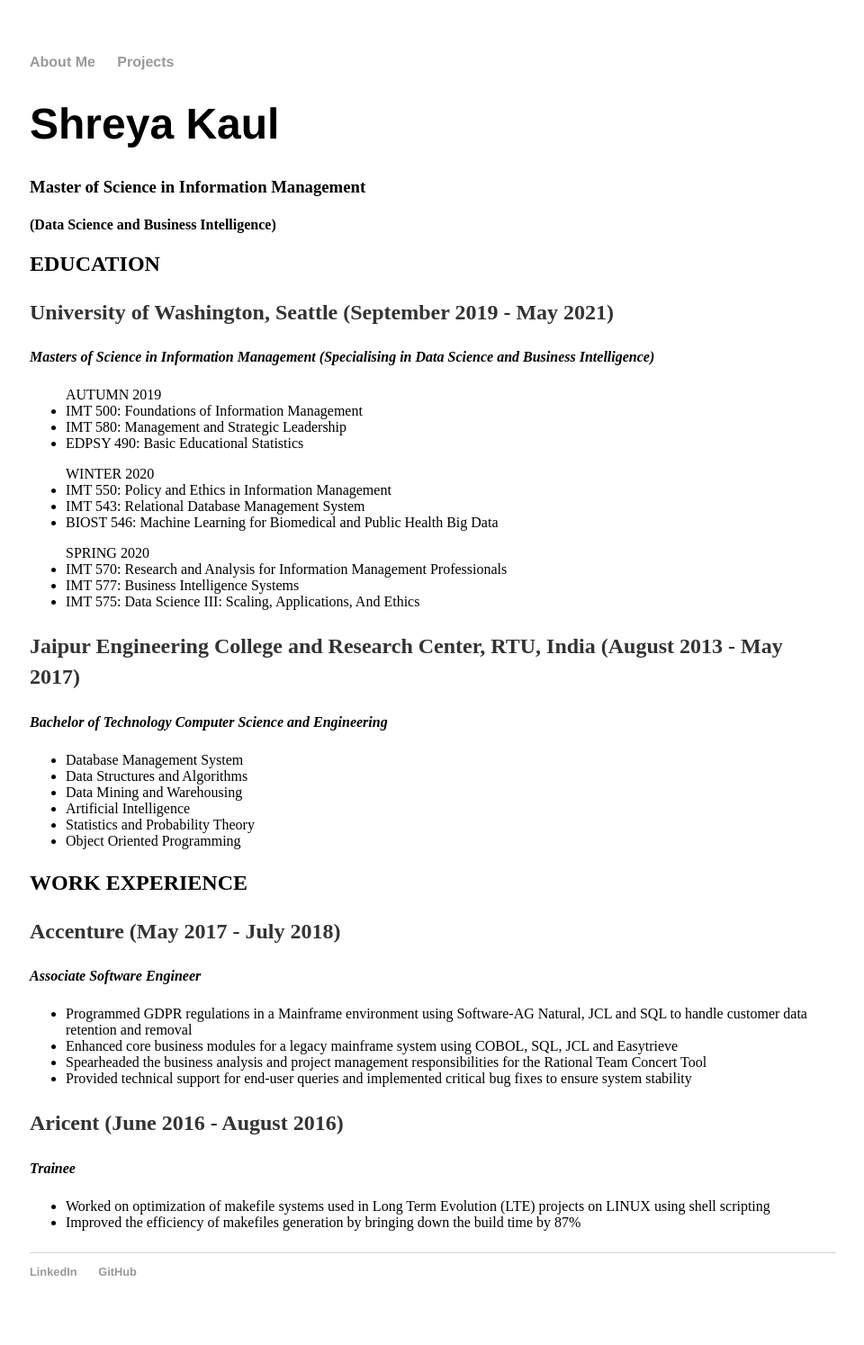
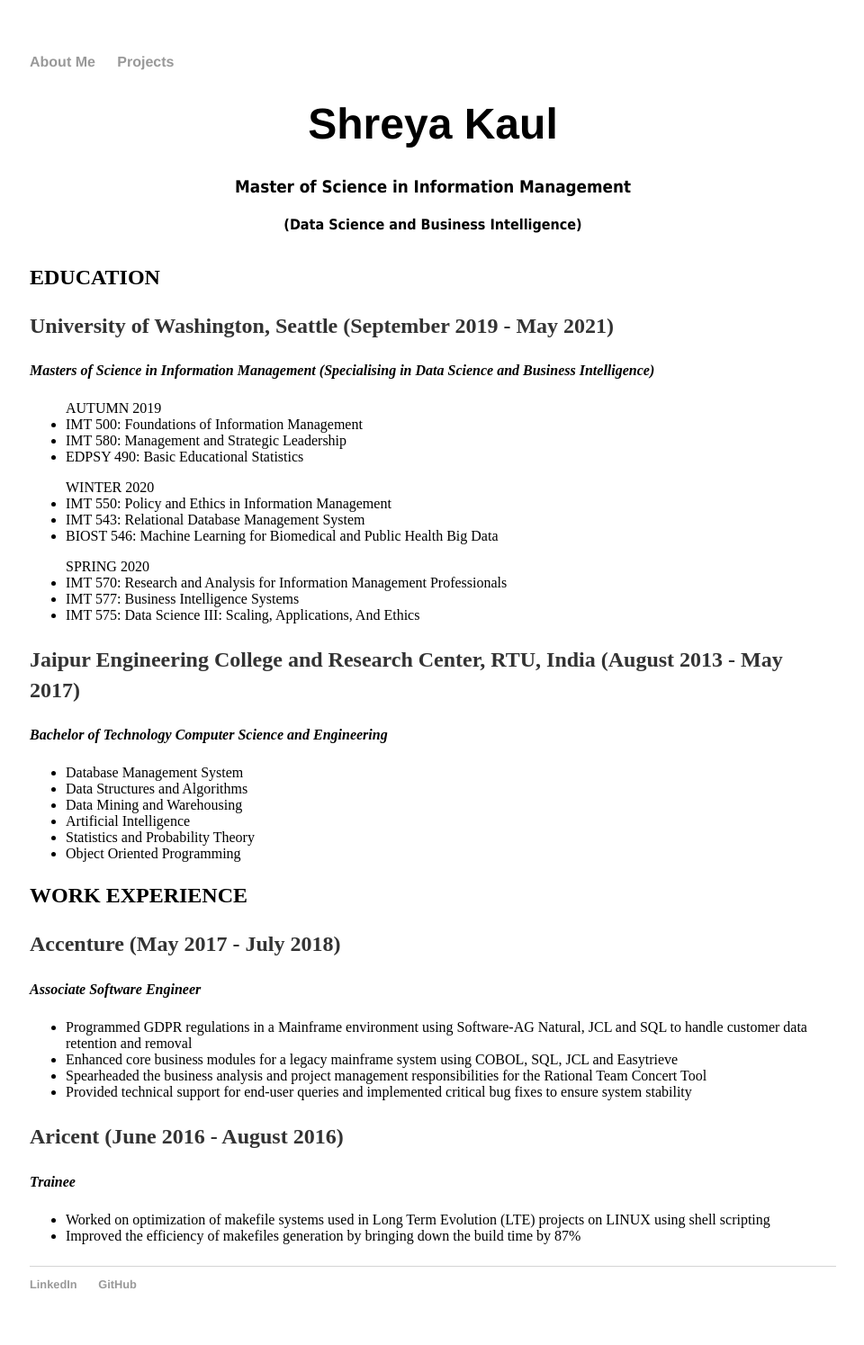
Before and after one commit to shreyakaul/shreyakaul.github.io, a Jekyll site: the page built from index.html, in a window 1280 px wide. Shown: the whole page at 90% size, without its empty margins (159-1119 px from the left). Built offline with Jekyll 4.4.1, drawn with Linux system fonts in a browser that asks for light colours.

Commit message:
Update main.css

```diff
--- a/css/main.css
+++ b/css/main.css
@@ -42,7 +42,7 @@
     list-style: none;
 }
 
-intro {
+.intro {
         text-align: center;
         margin-bottom: 36px;
         margin-top: 10px;
```
